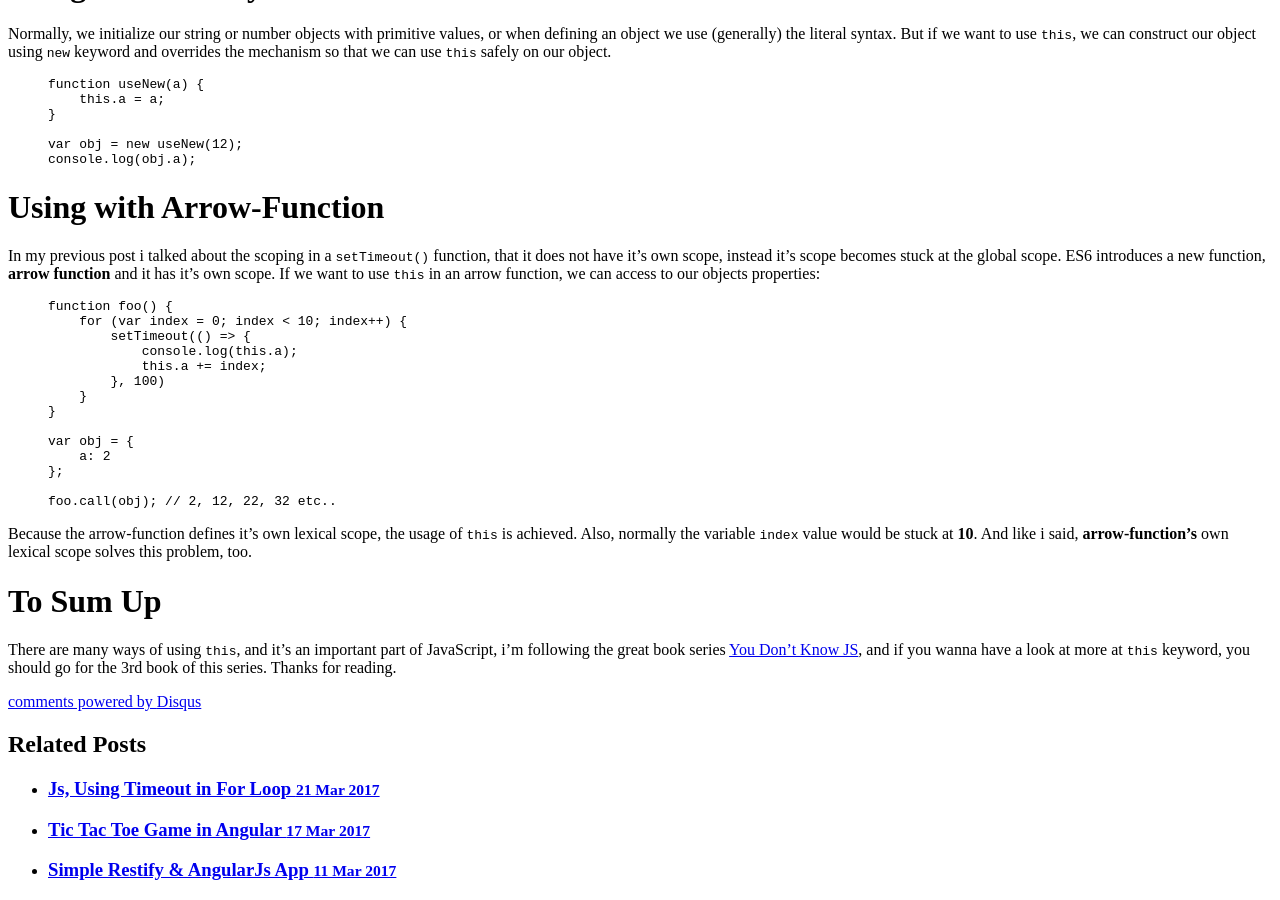
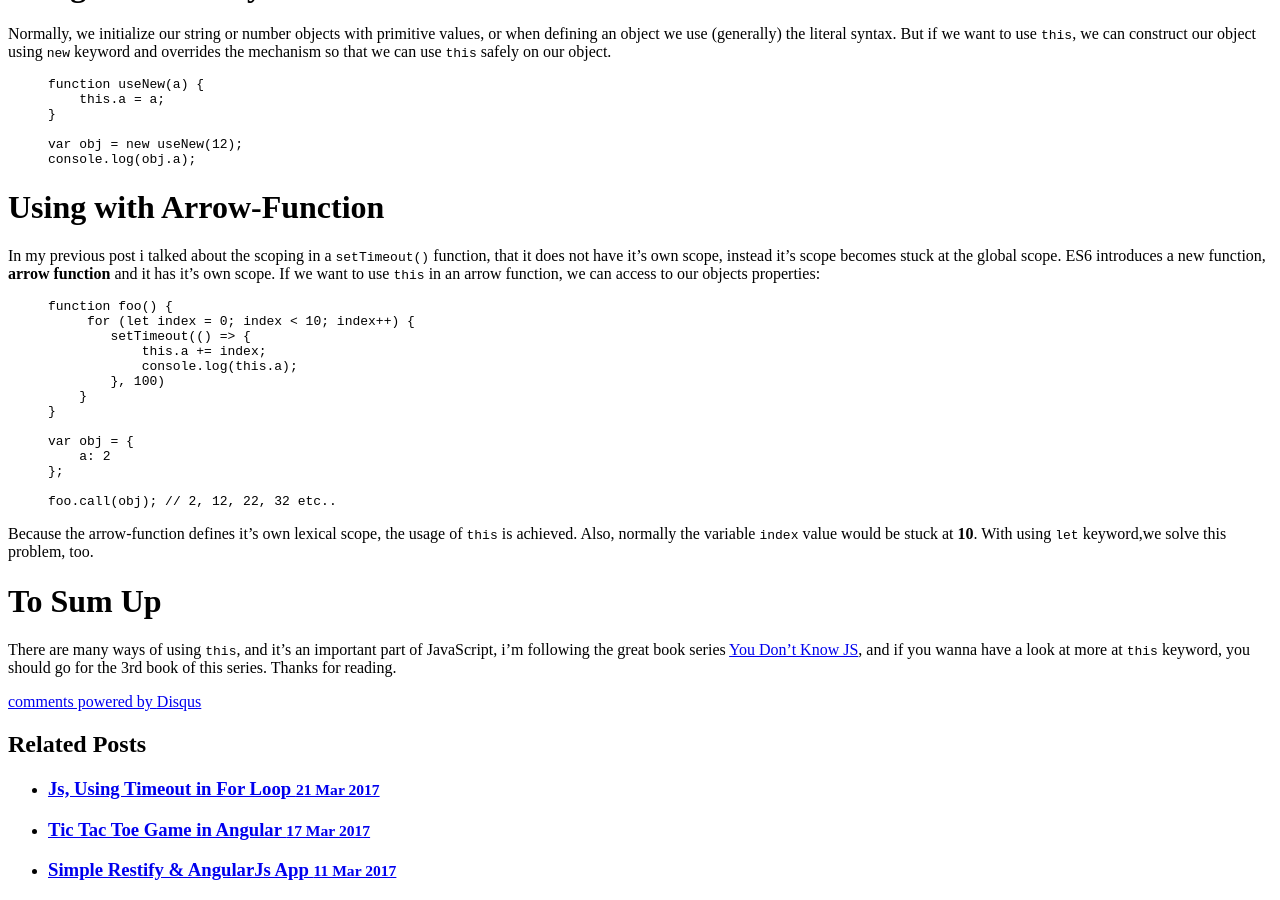
Before and after one commit to daveMad/daveMad.github.io, a Jekyll site: the page built from _posts/2017-03-26-power-your-app-with-this.md, in a window 1280 px wide and 900 px high, scrolled down 1061 px. Built offline with Jekyll 4.4.1, drawn with Linux system fonts in a browser that asks for light colours; comment, search, counter and statistics services are not loaded.

Commit message:
fix latest post issues

```diff
--- a/_posts/2017-03-26-power-your-app-with-this.md
+++ b/_posts/2017-03-26-power-your-app-with-this.md
@@ -78,10 +78,10 @@ In my previous post i talked about the scoping in a `setTimeout()` function, tha
 
 {% highlight javascript %}
 function foo() {
-    for (var index = 0; index < 10; index++) {
+     for (let index = 0; index < 10; index++) {
         setTimeout(() => {
+            this.a += index;
             console.log(this.a);
-            this.a += index;
         }, 100)
     }
 }
@@ -93,7 +93,7 @@ var obj = {
 foo.call(obj); // 2, 12, 22, 32 etc..
 {% endhighlight %}
 
-Because the arrow-function defines it's own lexical scope, the usage of `this` is achieved. Also, normally the variable `index` value would be stuck at **10**. And like i said, **arrow-function's** own lexical scope solves this problem, too.
+Because the arrow-function defines it's own lexical scope, the usage of `this` is achieved. Also, normally the variable `index` value would be stuck at **10**. With using `let` keyword,we solve this problem, too.
 
 # To Sum Up
 
```
